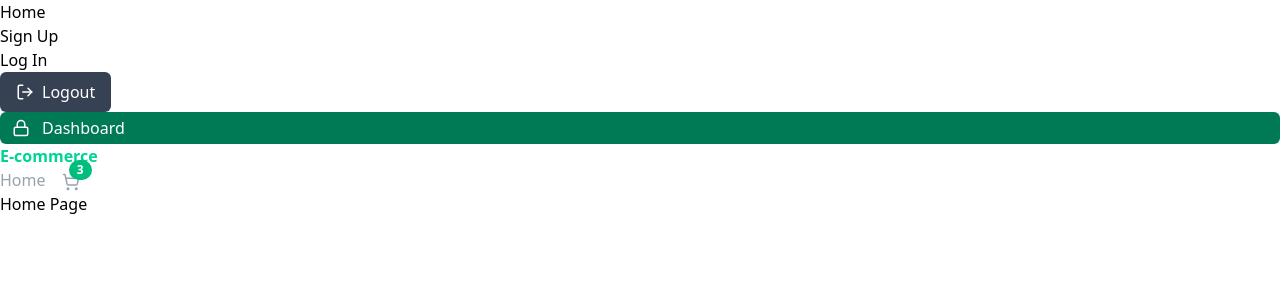
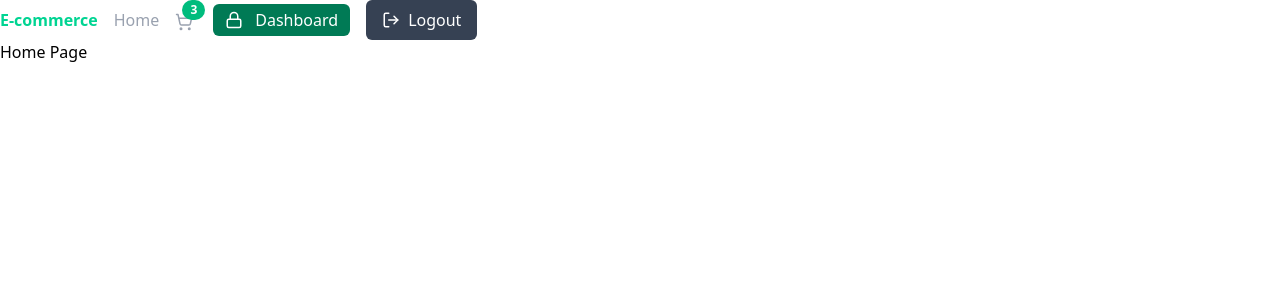
Before and after one commit to maytaborda/E-commerce-tpi, a React (Vite) app: page / in a window 1280 px wide. Shown: the top 300 px of the page. Built offline with nearby package versions, Linux system fonts and the light colour scheme.

Commit message:
feat: desarrollo del componente navbar

```diff
--- a/src/App.jsx
+++ b/src/App.jsx
@@ -2,20 +2,14 @@ import {BrowserRouter as Router, Routes, Route, Navigate} from 'react-router-dom
 import HomePage from './pages/HomePage';
 import SignUpPage from './pages/SignUpPage';
 import LoginPage from './pages/LoginPage';
-import Navbar from './components/NavBar';
-import AuthStatus from './components/AuthStatus';
-import Dashboard from './components/Dashboard';
-import CartButton from './components/CartButton';
-import NavbarBase from './components/NavbarBase';
+import Navbar from './components/Navbar';
+
 
 const App = () => {
   const userLogin = false;
   return (
     <Router>
       <Navbar />
-      <AuthStatus />
-      <Dashboard />
-      <NavbarBase user={true} cart={["mouse","keyboard","pc"]} />
       <Routes>
         <Route path="/" element={<HomePage/>} />
         <Route path="/signup" element={!userLogin ? <SignUpPage /> : <Navigate to="/" />} />
--- a/src/components/Navbar.jsx
+++ b/src/components/Navbar.jsx
@@ -1,13 +1,17 @@
 import { Link } from "react-router-dom";
+import NavbarBase from "./NavbarBase";
+import Dashboard from "./Dashboard";
+import AuthStatus from "./AuthStatus";
 
 const Navbar = () => {
+    const user= true;
+    const cart = ["mouse", "keyboard", "monitor"];
+    const isAdmin = true;
     return (
-        <nav>
-            <ul>
-                <li><Link to="/">Home</Link></li>
-                <li><Link to="/">Sign Up</Link></li>
-                <li><Link to="/">Log In</Link></li>
-            </ul>
+        <nav className="flex flex-wrap place-items-center gap-4">
+            <NavbarBase user={user} cart={cart}/>
+            <Dashboard isAdmin={isAdmin}/>
+            <AuthStatus user={user}/>
         </nav>
     );
 };
```
